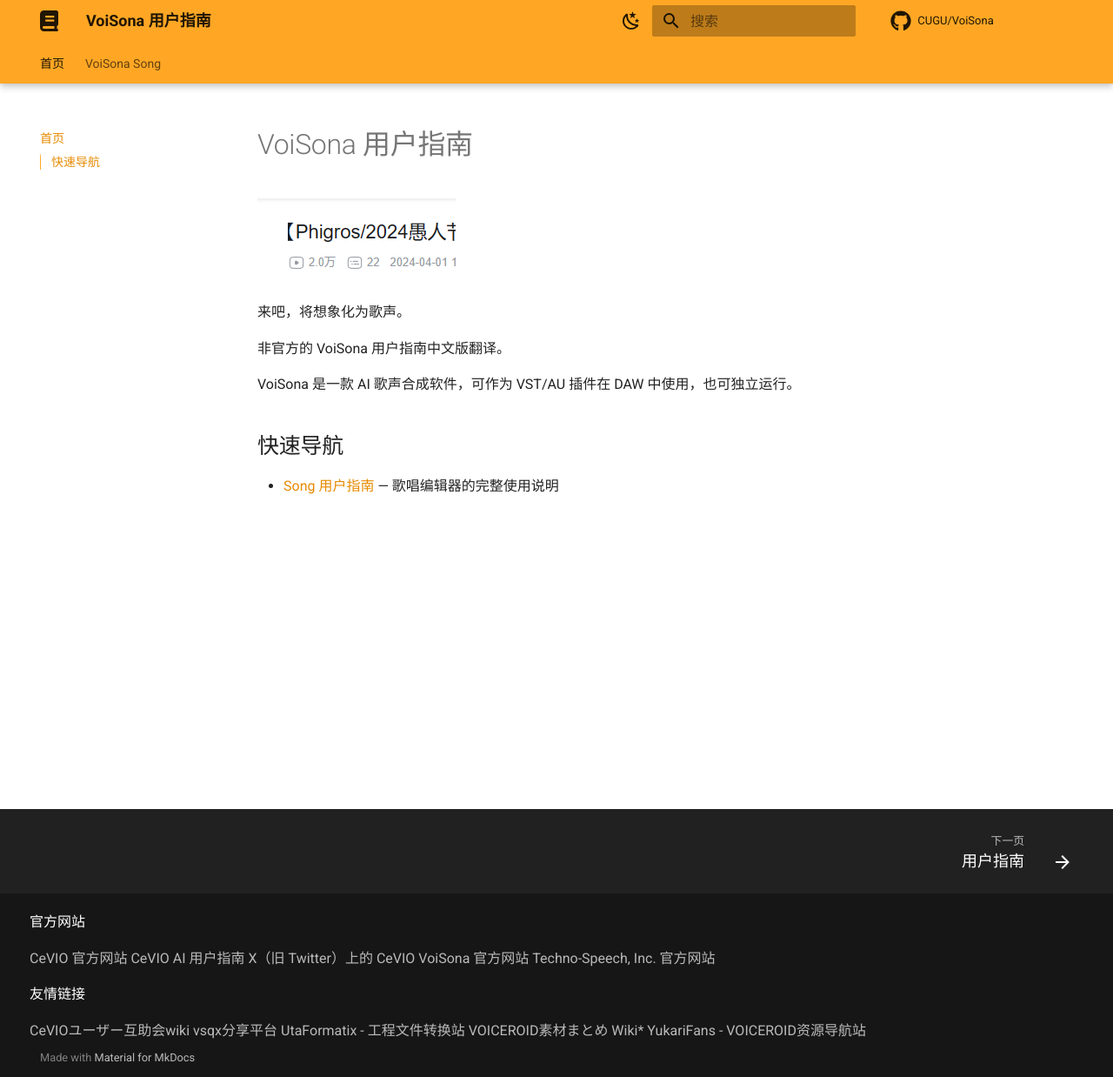
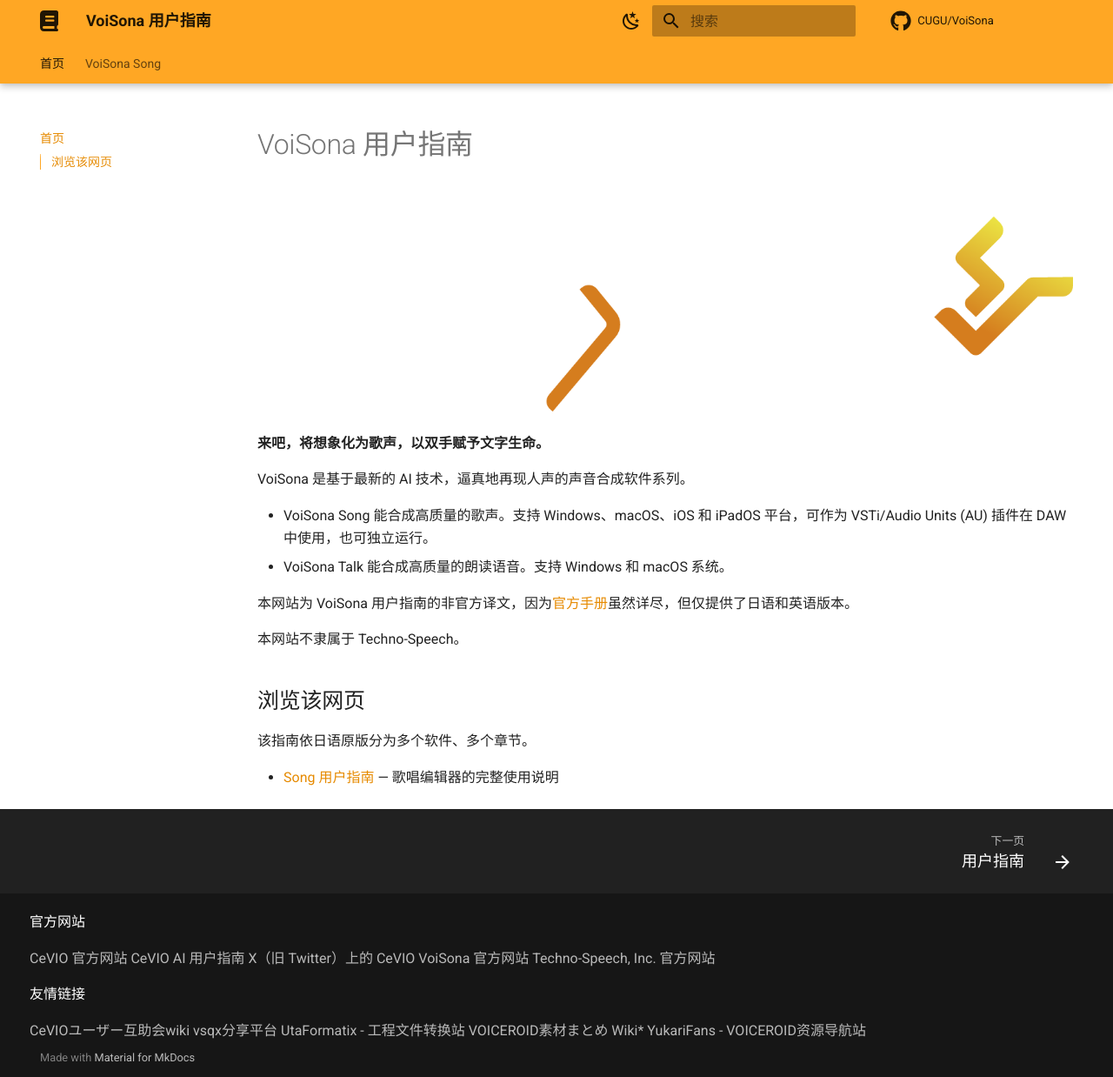
Before and after one commit to CeVIO-User-Guide-Unofficial/VoiSona, an MkDocs documentation site: the page built from docs/index.md, in a window 1280 px wide and 1238 px high. Shown: the whole window at 87% size. Built offline with MkDocs 1.6.1 and Material for MkDocs 9.7.7, drawn with Linux system fonts in a browser that asks for light colours; comment, search, counter and statistics services are not loaded.

Commit message:
feat: 修改首页

```diff
--- a/docs/index.md
+++ b/docs/index.md
@@ -2,12 +2,19 @@
 
 ![VoiSona](image.png)
 
-来吧，将想象化为歌声。
+**来吧，将想象化为歌声，以双手赋予文字生命。**
 
-非官方的 VoiSona 用户指南中文版翻译。
+VoiSona 是基于最新的 AI 技术，逼真地再现人声的声音合成软件系列。
 
-VoiSona 是一款 AI 歌声合成软件，可作为 VST/AU 插件在 DAW 中使用，也可独立运行。
+- VoiSona Song 能合成高质量的歌声。支持 Windows、macOS、iOS 和 iPadOS 平台，可作为 VSTi/Audio Units (AU) 插件在 DAW 中使用，也可独立运行。
+- VoiSona Talk 能合成高质量的朗读语音。支持 Windows 和 macOS 系统。
 
-## 快速导航
+本网站为 VoiSona 用户指南的非官方译文，因为[官方手册](https://manual.voisona.com/)虽然详尽，但仅提供了日语和英语版本。
+
+本网站不隶属于 Techno-Speech。
+
+## 浏览该网页
+
+该指南依日语原版分为多个软件、多个章节。
 
 - [Song 用户指南](song/manual.md) — 歌唱编辑器的完整使用说明
```
Also changed, not shown: docs/image.png.
